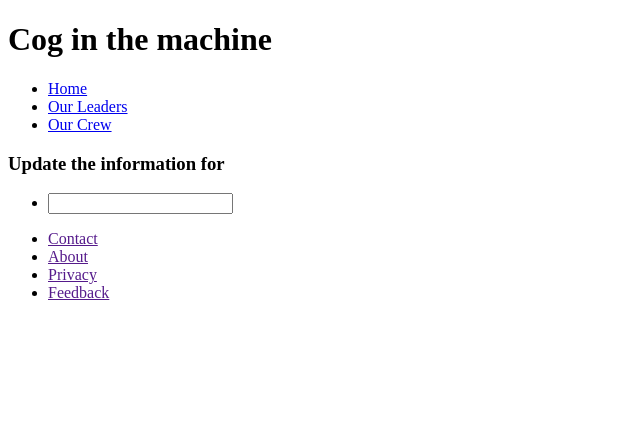
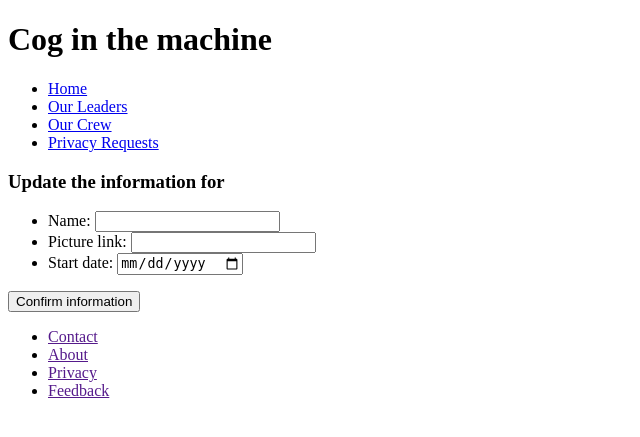
Before and after one commit to GPSPic/Employee_Management, a Flask app: page /manager/1/edit in a window 1280 px wide. Shown: the top 437 px of the page, without its empty margins (0-640 px from the left). Run offline with Flask 2, Linux system fonts and the light colour scheme; data that the repository does not hold is empty; some libraries are stand-ins or nearby versions.

```diff
--- a/app.py
+++ b/app.py
@@ -1,9 +1,11 @@
 from flask import Flask, render_template
 from controllers.managers_controller import managers_blueprint
+from controllers.deletions_controller import deletions_blueprint
 
 app = Flask(__name__)
 
 app.register_blueprint(managers_blueprint)
+app.register_blueprint(deletions_blueprint)
 
 @app.route('/')
 def home():
--- a/controllers/managers_controller.py
+++ b/controllers/managers_controller.py
@@ -35,3 +35,19 @@ def add_new_manager():
 def edit_manager_page(id):
     manager = manager_repository.select(id)
     return render_template("manager/edit.html", manager=manager, title="Change info")
+
+@managers_blueprint.route("/manager/<id>", methods=['POST'])
+def update_manager(id):
+    name = request.form['name']
+    picture = request.form['picture']
+    start_date = datetime.datetime.strptime(request.form['start_date'], '%Y-%m-%d')
+    manager = Manager(name, picture, start_date, id)
+    manager_repository.update(manager)
+    return redirect("/manager")
+
+
+
+    # end_date = datetime.datetime.strptime(request.form['end_date'], '%Y-%m-%d')
+    # if end_date:
+    #         manager.end_date = end_date
+    #     manager.toggle_active()
--- a/repositories/manager_repository.py
+++ b/repositories/manager_repository.py
@@ -28,6 +28,6 @@ def select(id):
     return manager
 
 def update(manager):
-    sql = "UPDATE managers SET (name, picture, start_date, end_date) = (%s, %s, %s, %s) where id = %s"
-    values = [manager.name, manager.picture, manager.start_date, manager.end_date, manager.id]
+    sql = "UPDATE managers SET (name, picture, start_date, end_date, active) = (%s, %s, %s, %s, %s) where id = %s"
+    values = [manager.name, manager.picture, manager.start_date, manager.end_date, manager.active, manager.id]
     run_sql(sql, values)
--- a/templates/base.html
+++ b/templates/base.html
@@ -15,6 +15,7 @@
                 <li><a href="/">Home</a></li>
                 <li><a href="/manager">Our Leaders</a></li>
                 <li><a href="/employee">Our Crew</a></li>
+                <li><a href="/deletion">Privacy Requests</a></li>
             </ul>
         </nav>
     </header>
--- /dev/null
+++ b/templates/deletion/deletemanager.html
@@ -0,0 +1,4 @@
+{% extends 'base.html' %}
+{% block content %}
+
+{% endblock content %}
--- a/templates/manager/edit.html
+++ b/templates/manager/edit.html
@@ -5,9 +5,18 @@
     <form action="/manager/{{manager.id}}", method="post">
         <ul>
             <li>
-                <label for=""></label>
-                <input type="" id="" name="" value="" required>
+                <label for="name">Name: </label>
+                <input type="text" id="name" name="name" value="{{manager.name}}" required maxlength="40">
+            </li>
+            <li>
+                <label for="picture">Picture link: </label>
+                <input type="text" id="picture" name="picture" value="{{manager.picture}}" required maxlength="255">
+            </li>
+            <li>
+                <label for="start_date">Start date: </label>
+                <input type="date" id="start_date" name="start_date" value="{{manager.start_date}}" required>
             </li>
         </ul>
+        <input type="submit" value="Confirm information">
     </form>
 {% endblock content %}
```
Also changed, not shown: controllers/deletions_controller.py (added, +16 -0 lines), templates/deletion/index.html (added, +11 -0 lines), templates/manager/show.html (+6 -1 lines).
